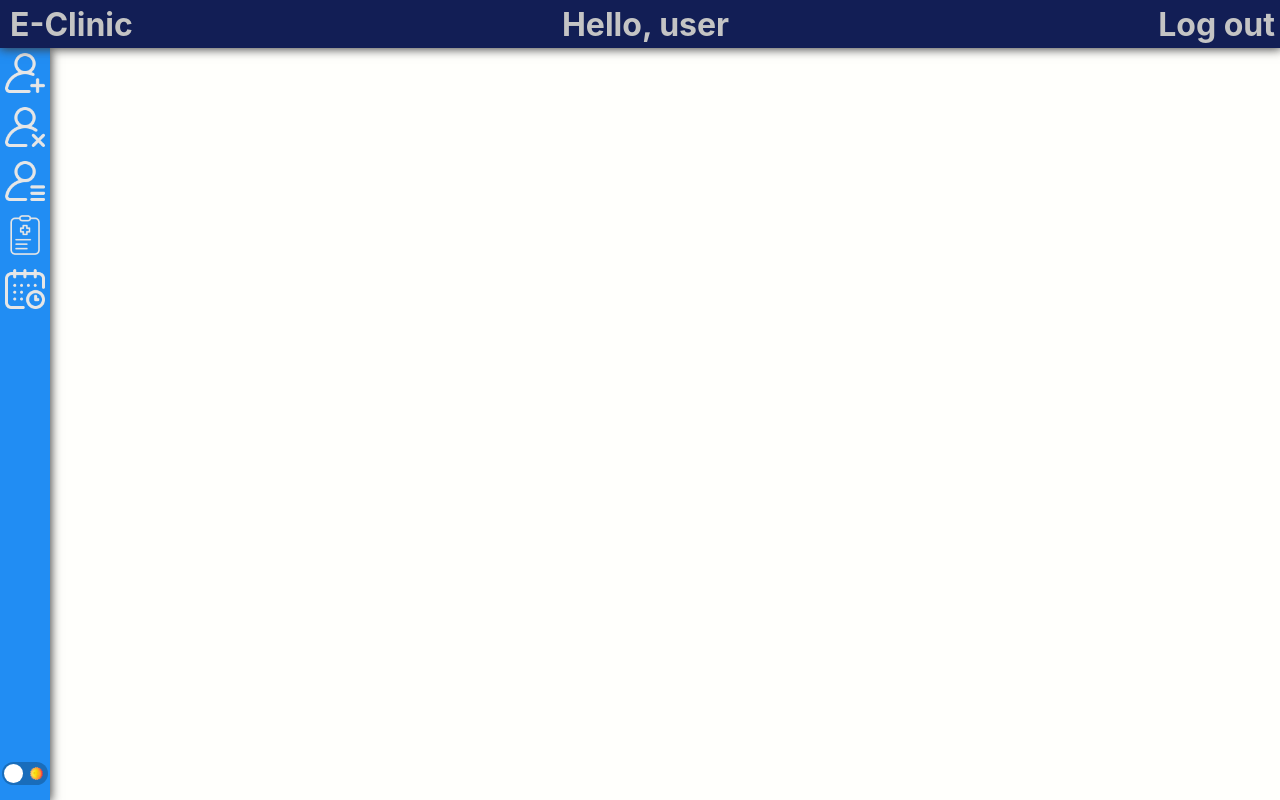
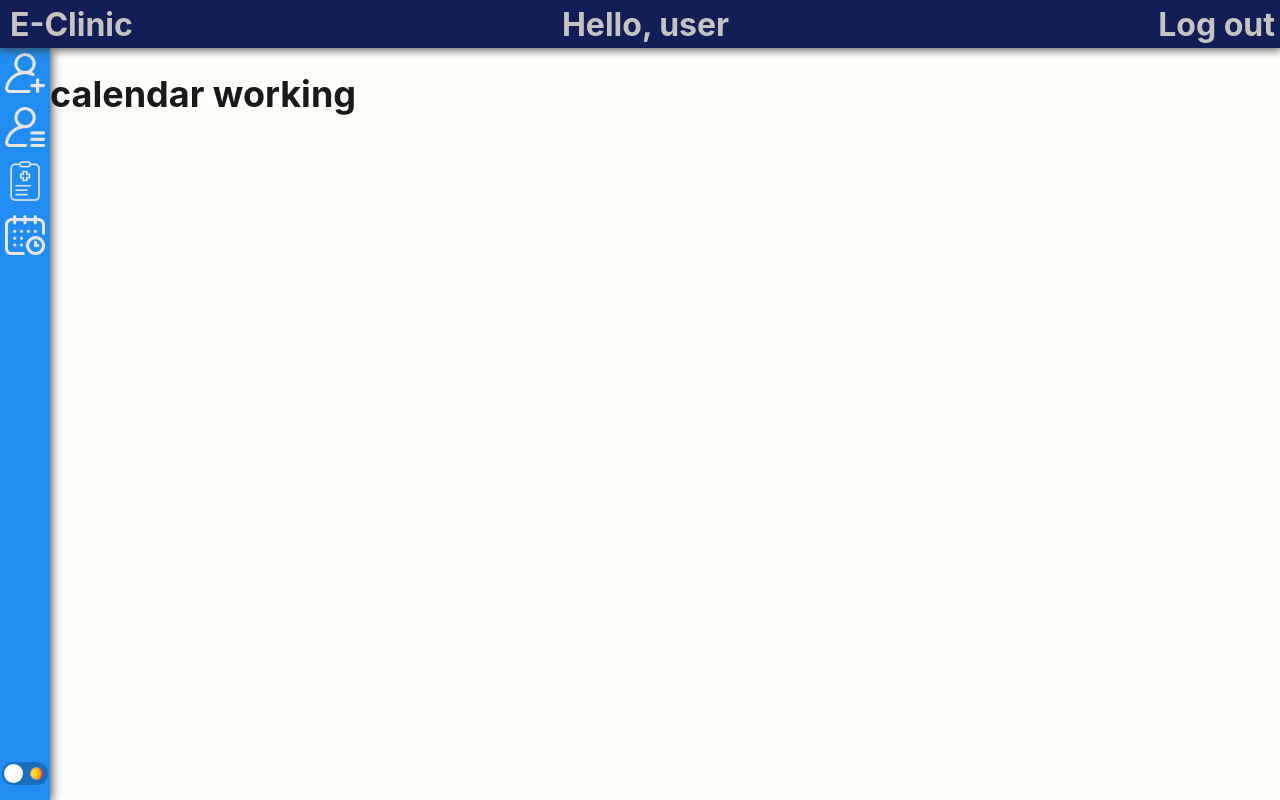
Before and after one commit to SolidCodeEmpire/Clinic, a React (Create React App) app in the folder frontend/: page /calendar in a window 1280 px wide. Built offline with nearby package versions, Linux system fonts and the light colour scheme.

Commit message:
Added new components

```diff
--- a/frontend/src/App.tsx
+++ b/frontend/src/App.tsx
@@ -5,6 +5,8 @@ import Navbar from './Components/Navbar/Navbar';
 import { BrowserRouter, Route, Routes } from 'react-router-dom';
 import AddPatient from './Components/Contents/AddPatient/AddPatient';
 import ViewPatients from './Components/Contents/ViewPatients/ViewPatients';
+import AddVisit from './Components/Contents/AddVisit/AddVisit';
+import Calendar from './Components/Contents/Calendar/Calendar';
 
 
 function App() {
@@ -28,6 +30,8 @@ function App() {
               <Routes>
                 <Route path='/add-patient' element={<AddPatient/>}></Route>
                 <Route path='/view-patients' element={<ViewPatients/>}></Route>
+                <Route path='/add-visit' element={<AddVisit/>}></Route>
+                <Route path='/calendar' element={<Calendar/>}></Route>
               </Routes>
           </div>
         </div>
--- /dev/null
+++ b/frontend/src/Components/Contents/AddVisit/AddVisit.tsx
@@ -0,0 +1,8 @@
+import React from "react";
+
+export default function AddVisit() {
+
+  return (
+    <h1>add visit working</h1>
+  )
+}
--- /dev/null
+++ b/frontend/src/Components/Contents/Calendar/Calendar.tsx
@@ -0,0 +1,8 @@
+import React from "react";
+
+export default function Calendar() {
+
+  return (
+    <h1>calendar working</h1>
+  )
+}
--- a/frontend/src/Components/Navbar/Navbar.tsx
+++ b/frontend/src/Components/Navbar/Navbar.tsx
@@ -28,7 +28,6 @@ export default function Navbar(props: NavbarProps) {
   const functionsDictionary: RoleDictionary = {
     receptionist: [
       { name: "Add patient", url: "add-patient", iconPath: "resources/add-user.png" },
-      { name: "Deactivate patient", url: "/disable-patient", iconPath: "resources/remove-user.png" },
       { name: "View patients", url: "/view-patients", iconPath: "resources/view-users.png" },
       { name: "Add visit", url: "/add-visit", iconPath: "resources/add-visit.png" },
       { name: "Calendar", url: "/calendar", iconPath: "resources/calendar.png" }
```
Also changed, not shown: frontend/src/Components/Contents/AddVisit/AddVisit.css (added), frontend/src/Components/Contents/Calendar/Calendar.css (added).
